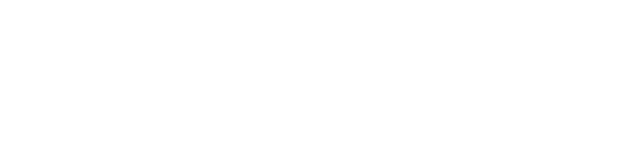
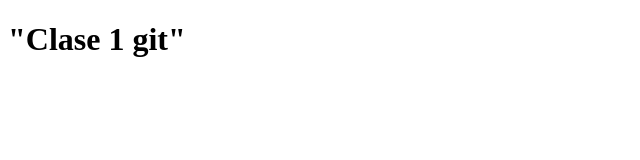
Before and after one commit to FrostLord98/clase, a plain HTML site: page w.html in a window 1280 px wide. Shown: the whole page, without its empty margins (0-640 px from the left). Drawn offline with Linux system fonts and the light colour scheme.

Commit message:
index.html

```diff
--- a/w.html
+++ b/w.html
@@ -6,6 +6,6 @@
     <title>Document</title>
 </head>
 <body>
-
+      <h1>"Clase 1 git"</h1>
 </body>
 </html>
```
